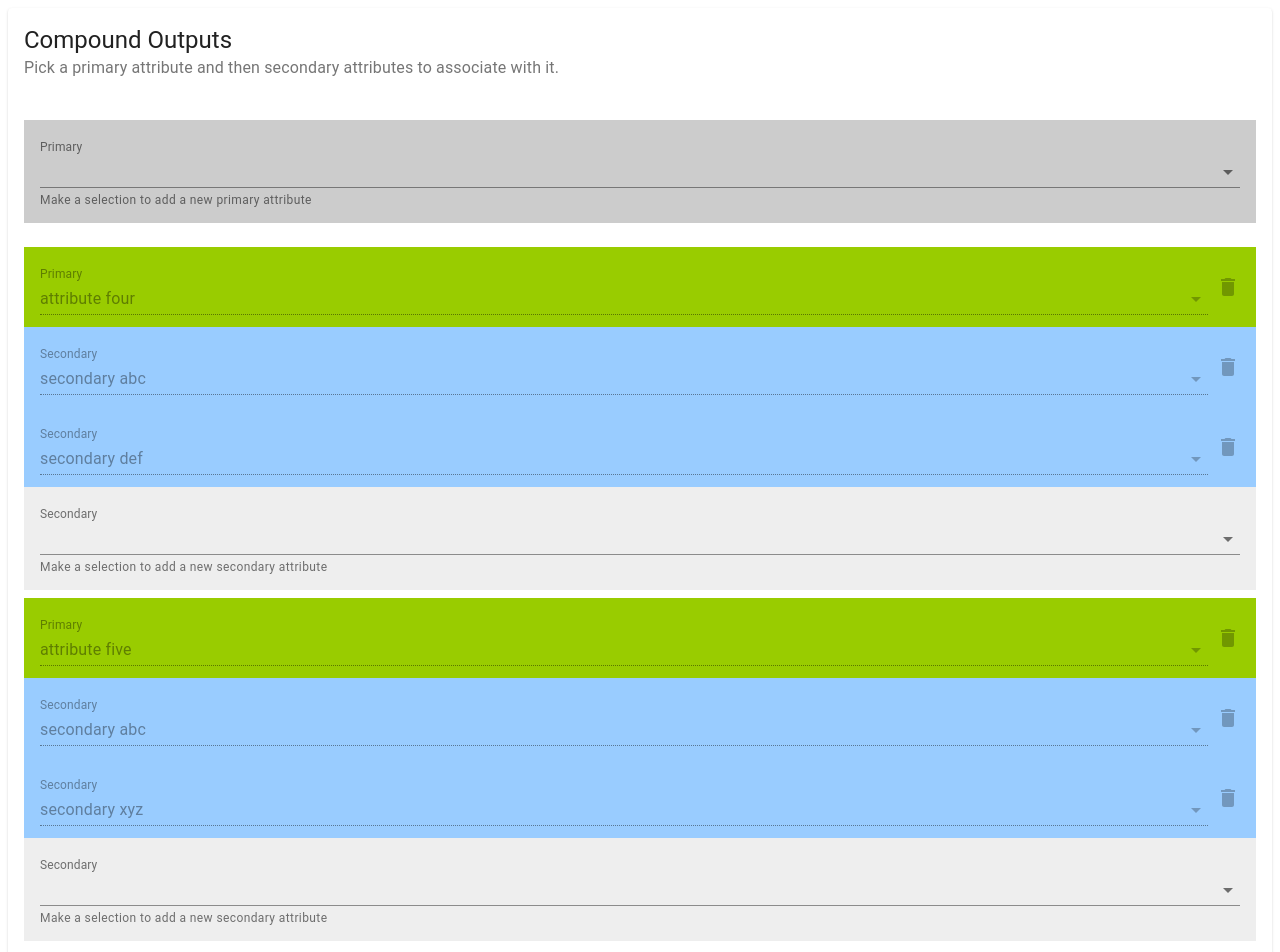
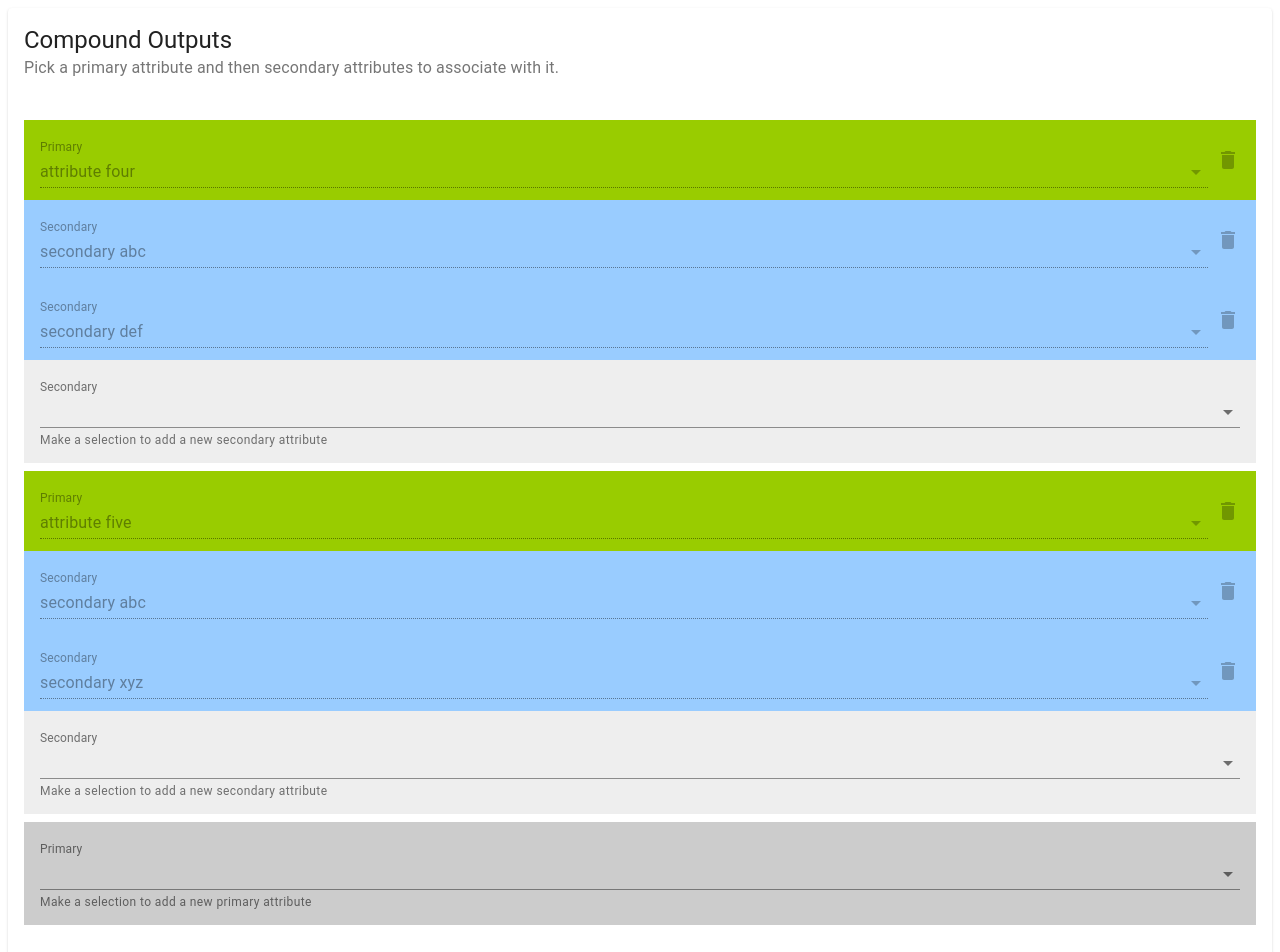
Before and after one commit to rorsach/compound-test, a React (Create React App) app: page / in a window 1280 px wide. Shown: the top 952 px of the page. Built offline with nearby package versions, Linux system fonts and the light colour scheme.

Commit message:
Fully functional

```diff
--- a/src/CompoundAttributeEditor.tsx
+++ b/src/CompoundAttributeEditor.tsx
@@ -7,7 +7,8 @@ import {
   List,
   ListItem,
   ListItemSecondaryAction,
-  TextField
+  TextField,
+  Tooltip
 } from "@material-ui/core";
 import DeleteIcon from "@material-ui/icons/Delete";
 import { Autocomplete } from "@material-ui/lab";
@@ -55,30 +56,8 @@ export class CompoundAttributeEditor extends React.Component<CompoundAttributeEd
         />
         <CardContent>
           <List className="compoundAttributeEditor-mainList">
-            {/* START new Primary item */}
-            <Box pb={3}>
-              <ListItem className="compoundAttributeEditor-primary-empty" dense={true}>
-                <Autocomplete
-                  fullWidth
-                  disableClearable
-                  options={nonPrimaryAttributes}
-                  getOptionLabel={(option) => option.name}
-                  getOptionSelected={(option, attribute) => option.id === attribute.id}
-                  renderInput={(params) => (
-                    <TextField
-                      {...params}
-                      label="Primary"
-                      margin="normal"
-                      helperText="Make a selection to add a new primary attribute"
-                      InputLabelProps={{ shrink: true }}
-                    />
-                  )}
-                  onChange={this.handleChangePrimaryEmpty}
-                />
-              </ListItem>
-            </Box>
-            {/* END new Primary item */}
             {primaryAttributes.map((primary) => {
+              const isNewPrimary = this.isNewPrimary(primary);
               return (
                 <Box key={primary.id} mb={1}>
                   {/* START Primary Attribute Display */}
@@ -100,20 +79,25 @@ export class CompoundAttributeEditor extends React.Component<CompoundAttributeEd
                       onChange={this.handleChangePrimaryProvider(primary)}
                     />
                     <ListItemSecondaryAction>
+                      <Tooltip title={`${!isNewPrimary ? "Cannot delete existing associations" : ""}`}>
+                        <span>
                           <IconButton
                             edge="end"
                             aria-label="delete"
-                        disabled={this.isNewPrimary(primary)}
+                            disabled={!isNewPrimary}
                             onClick={this.handleDeleteAttributeProvider(primary)}
                           >
                             <DeleteIcon />
                           </IconButton>
+                        </span>
+                      </Tooltip>
                     </ListItemSecondaryAction>
                   </ListItem>
                   {/* END Primary Attribute Display */}
                   {/* START Secondary Attributes Display */}
                   <List disablePadding>
                     {primary.secondaryAttributes!.map((secondary) => {
+                      const isNewSecondary = this.isNewSecondary(primary, secondary);
                       return (
                         <ListItem key={secondary.id} className="compoundAttributeEditor-secondary" dense={true}>
                           <Autocomplete
@@ -133,14 +117,18 @@ export class CompoundAttributeEditor extends React.Component<CompoundAttributeEd
                             onChange={this.handleChangeSecondaryProvider(primary, secondary)}
                           />
                           <ListItemSecondaryAction>
+                            <Tooltip title={`${!isNewSecondary ? "Cannot delete existing associations" : ""}`}>
+                              <span>
                                 <IconButton
                                   edge="end"
                                   aria-label="delete"
-                              disabled={!this.isNewSecondary(primary, secondary)}
+                                  disabled={!isNewSecondary}
                                   onClick={this.handleDeleteAttributeProvider(primary, secondary)}
                                 >
                                   <DeleteIcon />
                                 </IconButton>
+                              </span>
+                            </Tooltip>
                           </ListItemSecondaryAction>
                         </ListItem>
                       );
@@ -170,6 +158,29 @@ export class CompoundAttributeEditor extends React.Component<CompoundAttributeEd
                 </Box>
               );
             })}
+            {/* START new Primary item */}
+            <Box pb={3}>
+              <ListItem className="compoundAttributeEditor-primary-empty" dense={true}>
+                <Autocomplete
+                  fullWidth
+                  disableClearable
+                  options={nonPrimaryAttributes}
+                  getOptionLabel={(option) => option.name}
+                  getOptionSelected={(option, attribute) => option.id === attribute.id}
+                  renderInput={(params) => (
+                    <TextField
+                      {...params}
+                      label="Primary"
+                      margin="normal"
+                      helperText="Make a selection to add a new primary attribute"
+                      InputLabelProps={{ shrink: true }}
+                    />
+                  )}
+                  onChange={this.handleChangePrimaryEmpty}
+                />
+              </ListItem>
+            </Box>
+            {/* END new Primary item */}
           </List>
         </CardContent>
       </Card>
@@ -181,7 +192,7 @@ export class CompoundAttributeEditor extends React.Component<CompoundAttributeEd
       (attribute) => attribute.secondaryAttributes
     );
     const primaryIndex: number = initialPrimaryAttributes.findIndex((item) => item.id === primary.id);
-    return primaryIndex > -1;
+    return primaryIndex === -1;
   }
 
   isNewSecondary(primary: AttributeListing, secondary: AttributeListing): boolean {
```
Lines whose indentation alone changed are shown as unchanged.
